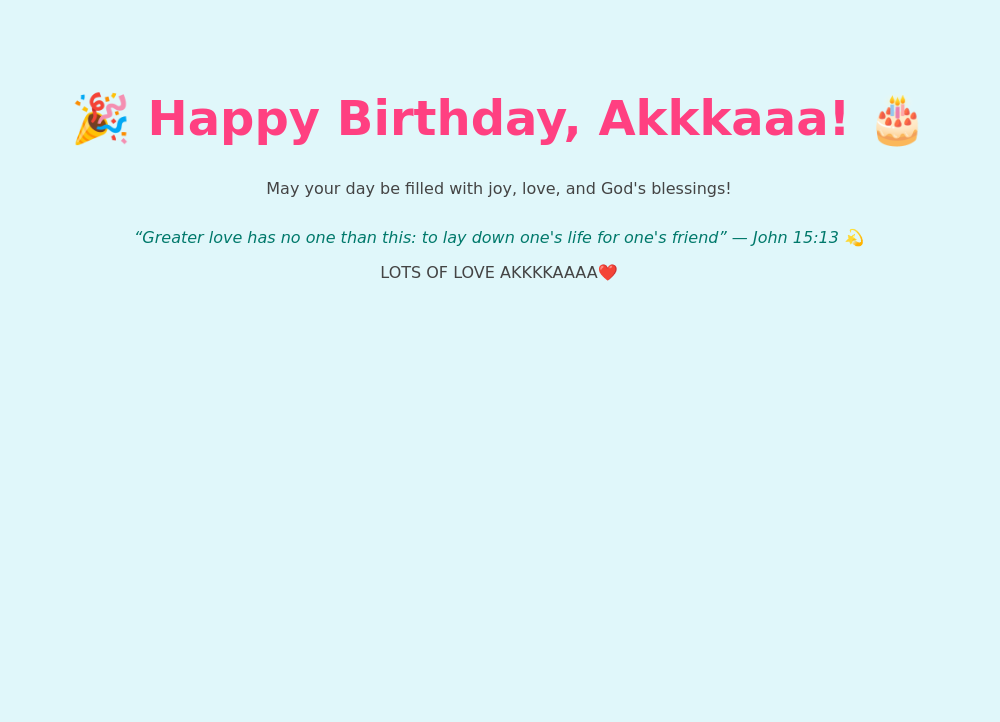
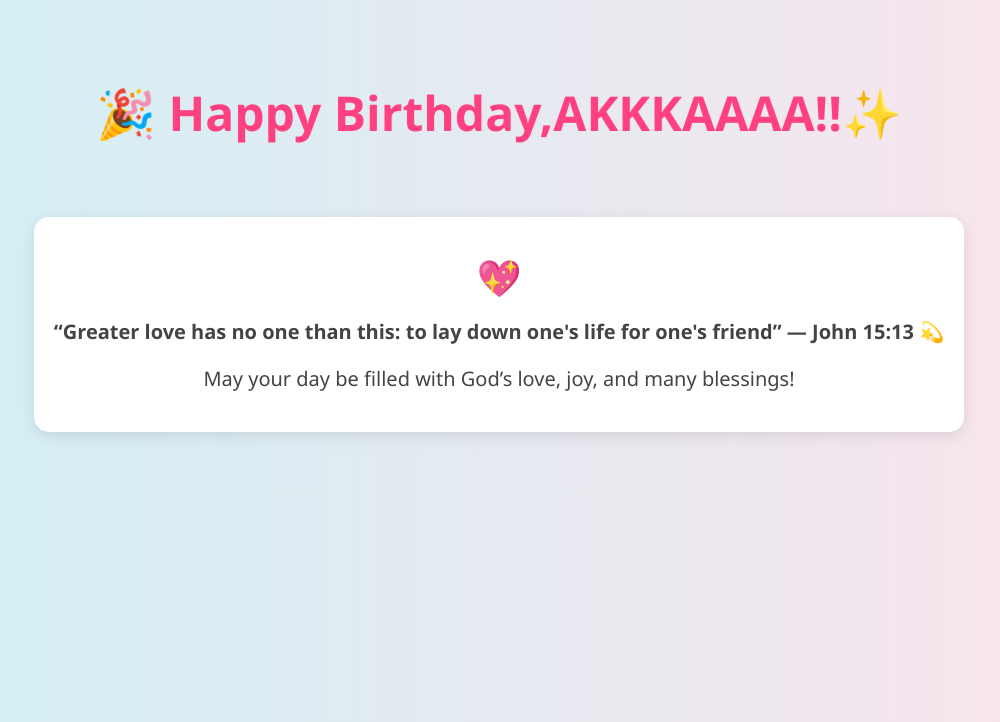
Before and after one commit to SionJrDev/flask-webapp, a Flask app: page / in a window 1280 px wide. Shown: the top 722 px of the page, without its empty margins (141-1141 px from the left). Run offline with Flask 3, Linux system fonts and the light colour scheme.

Commit message:
Updated birthday template

```diff
--- a/templates/birthday.html
+++ b/templates/birthday.html
@@ -1,31 +1,59 @@
 <!DOCTYPE html>
-<html lang="en">
+<html>
 <head>
-    <meta charset="UTF-8">
-    <title>Happy Birthday!!✨✨</title>
+    <title>Happy Birthday MY POKKIE SISTER IN CHRIST!🎀</title>
     <style>
         body {
-            background-color: #e0f7fa;
+            background: linear-gradient(to right, #d0f0f6, #fce4ec);
+            font-family: 'Segoe UI', sans-serif;
             text-align: center;
-            font-family: 'Comic Sans MS', cursive;
+            padding: 50px;
             color: #444;
-            padding: 50px;
         }
+
         h1 {
-            font-size: 3em;
+            font-size: 48px;
             color: #ff4081;
+            animation: bounce 1.5s infinite;
         }
-        .verse {
-            font-style: italic;
+
+        p {
+            font-size: 20px;
+            margin: 20px 0;
+        }
+
+        @keyframes bounce {
+            0%, 100% { transform: translateY(0); }
+            50% { transform: translateY(-10px); }
+        }
+
+        .heart {
+            color: #ff80ab;
+            font-size: 30px;
+            animation: pulse 1.2s infinite;
+        }
+
+        @keyframes pulse {
+            0%, 100% { transform: scale(1); }
+            50% { transform: scale(1.2); }
+        }
+
+        .message-box {
+            background: #fff;
+            padding: 20px;
+            border-radius: 15px;
+            box-shadow: 0 4px 15px rgba(0, 0, 0, 0.1);
+            display: inline-block;
             margin-top: 30px;
-            color: #00796b;
         }
     </style>
 </head>
 <body>
-    <h1>🎉 Happy Birthday, Akkkaaa! 🎂</h1>
-    <p>May your day be filled with joy, love, and God's blessings!</p>
-    <p class="verse">“Greater love has no one than this: to lay down one's life for one's friend” — John 15:13 💫 </p>
-    <p>LOTS OF LOVE AKKKKAAAA❤️</p>
+    <h1>🎉 Happy Birthday,AKKKAAAA!!✨</h1>
+    <div class="message-box">
+        <p class="heart">💖</p>
+        <p><strong>“Greater love has no one than this: to lay down one's life for one's friend” — John 15:13 💫</strong></p>
+        <p>May your day be filled with God’s love, joy, and many blessings!</p>
+    </div>
 </body>
 </html>
```
